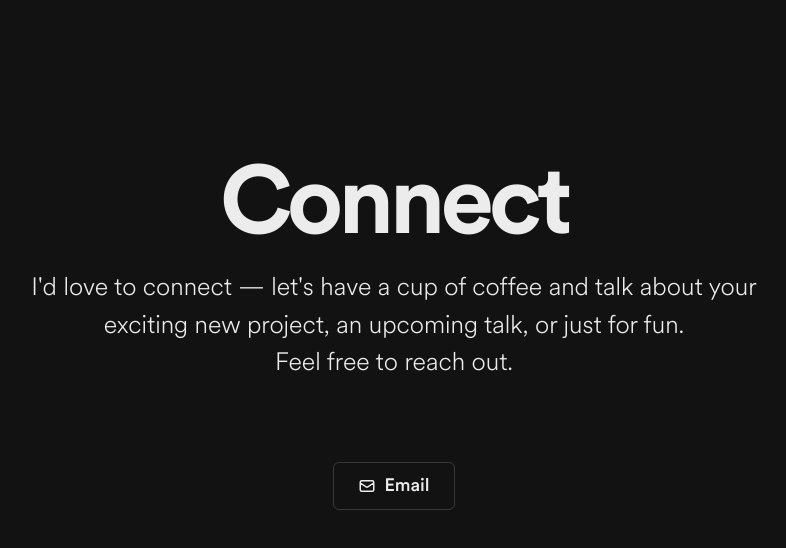
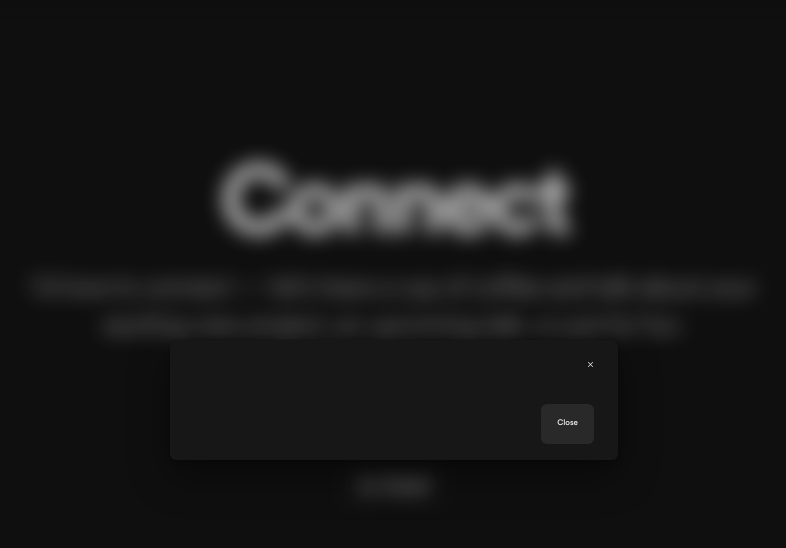
Before and after one commit to ryanbitonio/portfolio-2023, a React (Vite) app: page /connect in a window 1280 px wide. Both pictures are taken after a click on the button "Email". Shown: the top 548 px of the page, without its empty margins (246-1032 px from the left). Built offline with nearby package versions, Linux system fonts and the light colour scheme.

Commit message:
Creating the modal component

```diff
--- a/src/components/Connect.jsx
+++ b/src/components/Connect.jsx
@@ -8,6 +8,7 @@ import {
   useColorMode,
 } from "@chakra-ui/react";
 import { HiOutlineMail } from "react-icons/hi";
+import CustomModal from "./Modal";
 
 const Connect = ({ color }) => {
   const { colorMode } = useColorMode();
@@ -26,18 +27,15 @@ const Connect = ({ color }) => {
             Feel free to reach out.
           </Text>
         </Stack>
-        <Button
+
+        <CustomModal
+          label="Email"
           variant="outline"
-          _hover={{
-            bg: hoverColor,
-          }}
           aria-label="Send email"
           size="lg"
           fontSize="4xl"
           leftIcon={<HiOutlineMail />}
-        >
-          Email
-        </Button>
+        />
       </Stack>
     </Box>
   );
--- /dev/null
+++ b/src/components/Modal.jsx
@@ -0,0 +1,61 @@
+import {
+  Modal,
+  ModalOverlay,
+  ModalContent,
+  ModalHeader,
+  ModalFooter,
+  ModalBody,
+  ModalCloseButton,
+  useDisclosure,
+  Button,
+} from "@chakra-ui/react";
+import { useState } from "react";
+
+const CustomModal = ({
+  variant,
+  aria,
+  size,
+  fontSize,
+  leftIcon,
+  label,
+  title,
+}) => {
+  const OverlayOne = () => (
+    <ModalOverlay bg="blackAlpha.300" backdropFilter="blur(10px)" />
+  );
+
+  const { isOpen, onOpen, onClose } = useDisclosure();
+  const [overlay, setOverlay] = useState(<OverlayOne />);
+
+  return (
+    <>
+      <Button
+        variant={variant}
+        aria-label={aria}
+        size={size}
+        fontSize={fontSize}
+        leftIcon={leftIcon}
+        onClick={() => {
+          setOverlay(<OverlayOne />);
+          onOpen();
+        }}
+      >
+        {label}
+      </Button>
+
+      <Modal isCentered isOpen={isOpen} onClose={onClose}>
+        {overlay}
+        <ModalContent>
+          <ModalHeader>{title}</ModalHeader>
+          <ModalCloseButton />
+          <ModalBody></ModalBody>
+          <ModalFooter>
+            <Button onClick={onClose}>Close</Button>
+          </ModalFooter>
+        </ModalContent>
+      </Modal>
+    </>
+  );
+};
+
+export default CustomModal;
```
